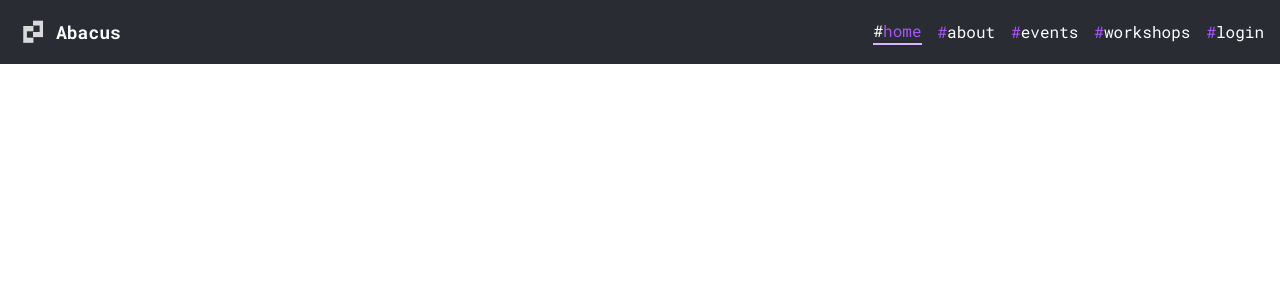
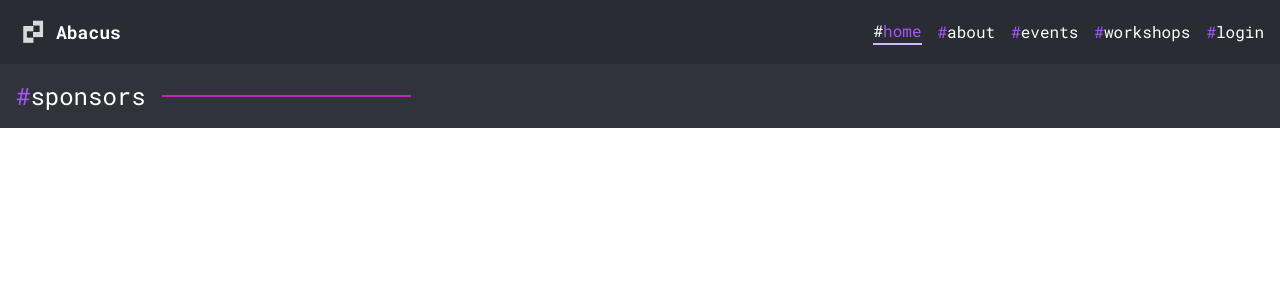
Before and after one commit to cegcsea/Reach-Abacus-24, a React (Create React App) app: page / in a window 1280 px wide. Shown: the top 300 px of the page. Built offline with nearby package versions, Linux system fonts and the light colour scheme.

Commit message:
sponsor-header

```diff
--- a/src/App.jsx
+++ b/src/App.jsx
@@ -5,6 +5,7 @@ export const App = () => {
     return (
       <>
           <Navbar/>
+          <Sponsors/>
       </>
     )
   }
--- /dev/null
+++ b/src/components/Sponsors.css
@@ -0,0 +1,15 @@
+/* Sponsors.css */
+.text-purple-500 {
+    color: rgb(193, 36, 193);
+}
+
+.text-white {
+    color: white; /* Adjust the font size as needed */
+}
+
+.line {
+    width: 20%;
+    height: 2px; /* Adjust the height as needed */
+    background-color: rgb(193, 36, 193); /* Purple color */
+    margin-left: 16px;
+}
--- a/src/components/Sponsors.jsx
+++ b/src/components/Sponsors.jsx
@@ -1,15 +1,17 @@
-// Navbar.js
-import React, { useState } from 'react';
+// Sponsors.js
+import React from 'react';
+import './Sponsors.css'; // Import a CSS file to define styles
 
 const Sponsors = () => {
     return (
-        <div className='bg-navbar p-4 flex items-center font-sans justify-between text-white'>
-          <div>
-          <span className="text-purple"><h1>#</h1></span>
-          <span className="text-white"><h1>sponsors</h1></span>
-          </div>
+        <div className='bg-content p-4 flex items-center font-sans justify-left text-white text-2xl'>
+            <h1>
+                <span className="text-purple-500">#</span>
+                <span className="text-white">sponsors</span>
+            </h1>
+            <div className="line"></div>
         </div>
-  );
+    );
 };
 
 export default Sponsors;
--- a/src/index.css
+++ b/src/index.css
@@ -6,5 +6,5 @@
   background-color: #292d33;
 }
 .bg-content {
-  background-color: #2c3137;
+  background-color: #30343a;
 }
```
